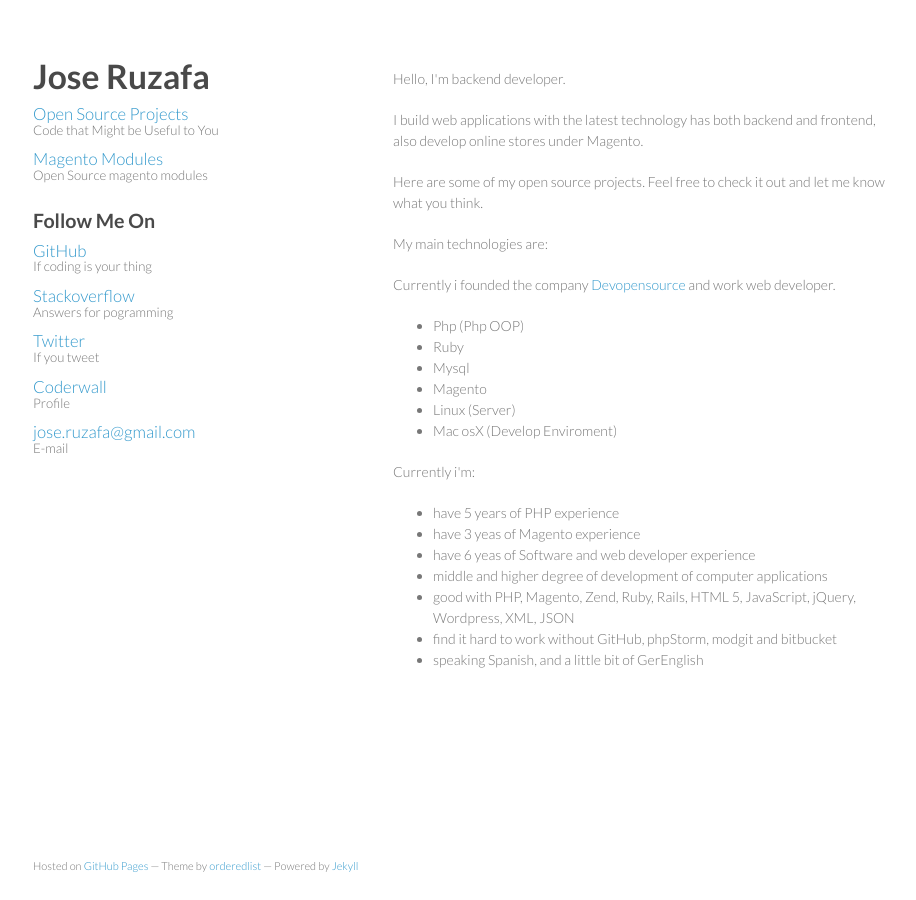
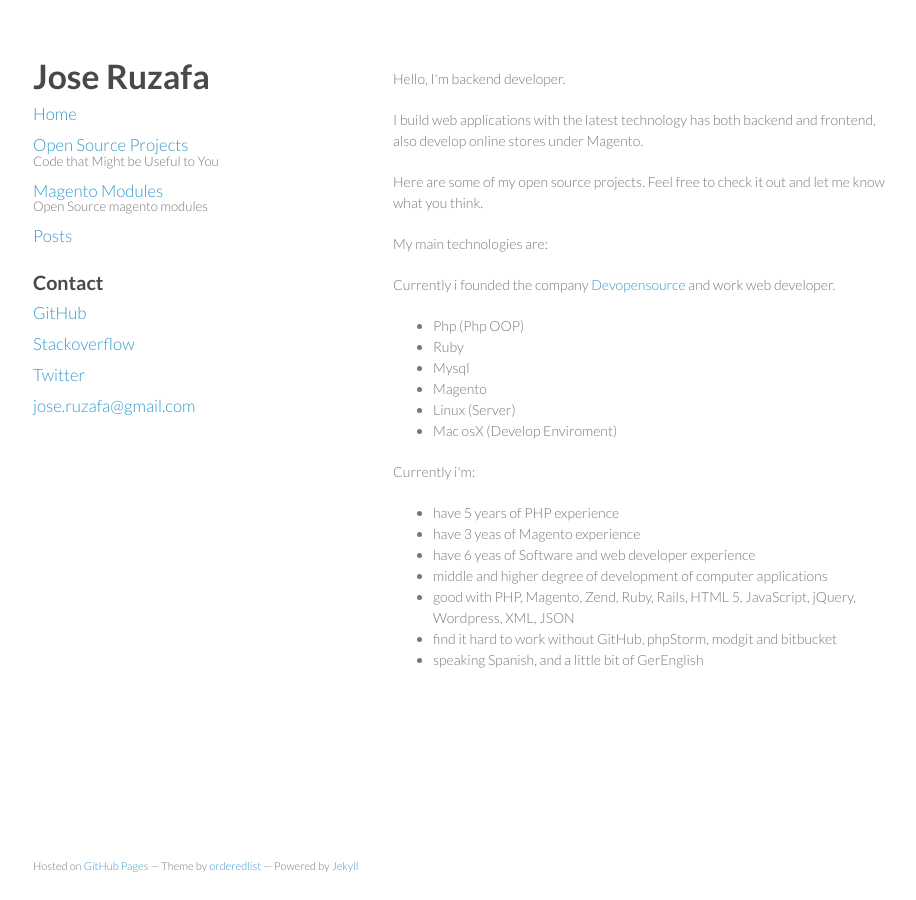
Before and after one commit to jruzafa/jruzafa.github.io, a Jekyll site: the page built from index.html, in a window 1280 px wide. Shown: the whole page, without its empty margins (177-1093 px from the left). Built offline with Jekyll 4.4.1, drawn with Linux system fonts in a browser that asks for light colours; nearby versions of some CDN libraries.

```diff
--- a/_includes/header.html
+++ b/_includes/header.html
@@ -1,10 +1,10 @@
 <header>
   <h1><a href="/">{{ site.name }}</a></h1>
 
+  <p class="view"><a href="/">Home</a></p>
   <p class="view"><a href="/projects.html">Open Source Projects<small>Code that Might be Useful to You</small></a></p>
   <p class="view"><a href="/magento.html">Magento Modules<small>Open Source magento modules</small></a></p>
-        <!--      <p class="view"><a href="/posts.html">Posts<small>Code that Might be Useful to You</small></a></p>
-        <p class="view"><a href="/skills.html">Skills<small>Programmer skills</small></a></p> -->
+  <p class="view"><a  href="http://blog.joseruzafa.com" title="Blog">Posts</a></p>
 
   {% if page.repository_url %}
     <h3>Project Info</h3>
@@ -27,10 +27,9 @@
     </ul>
   {% endif %}
 
-        <h3>Follow Me On</h3>
-        <p class="view"><a href="https://github.com/jruzafa" target="tab">GitHub<small>If coding is your thing</small></a></li>
-        <p class="view"><a href="http://stackoverflow.com/users/944571/jruzafa" target="tab">Stackoverflow<small>Answers for pogramming</small></a></li>
-        <p class="view"><a href="https://twitter.com/jruzafa" target="tab">Twitter<small>If you tweet</small></a></li>
-        <p class="view"><a href="https://coderwall.com/jruzafa" target="tab">Coderwall<small>Profile</small></a></li>
-        <p class="view"><a href="mailto:jose.ruzafa@gmail.com" target="tab">jose.ruzafa@gmail.com<small>E-mail</small></a></li>
+  <h3>Contact</h3>
+  <p class="view"><a href="https://github.com/jruzafa" target="tab">GitHub</a></li>
+  <p class="view"><a href="http://stackoverflow.com/users/944571/jruzafa" target="tab">Stackoverflow</a></li>
+  <p class="view"><a href="https://twitter.com/jruzafa" target="tab">Twitter</a></li>
+  <p class="view"><a href="mailto:jose.ruzafa@gmail.com" target="tab">jose.ruzafa@gmail.com</a></li>
 </header>
```
Lines whose indentation alone changed are shown as unchanged.
